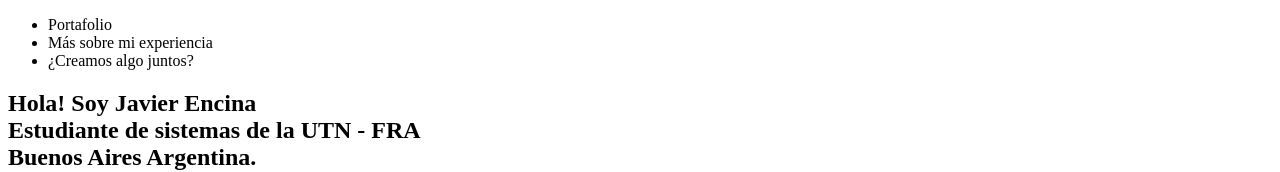
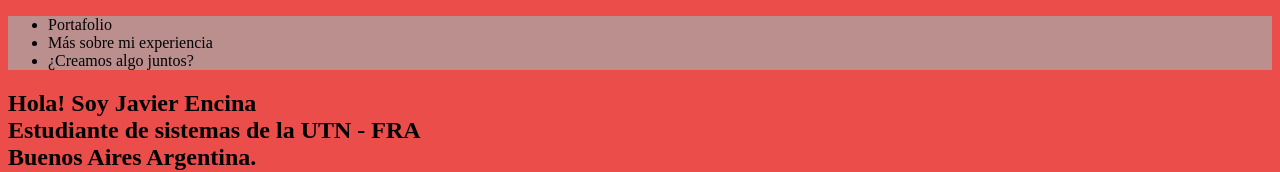
Before and after one commit to encinafr/DesarrolloWeb, a plain HTML site: page ProjectPortafolio.html in a window 1280 px wide. Shown: the top 172 px of the page. Drawn offline with Linux system fonts and the light colour scheme.

Commit message:
agregando css

```diff
--- a/ProjectPortafolio.html
+++ b/ProjectPortafolio.html
@@ -13,6 +13,12 @@
     <link rel="mask-icon" href="/safari-pinned-tab.svg" color="#5bbad5">
     <meta name="msapplication-TileColor" content="#da532c">
     <meta name="theme-color" content="#ffffff">
+    <link rel="stylesheet" href="css/estilos.css">
+    <style>
+        header{
+            background: rosybrown;
+        }
+    </style>
 </head>
 <body>
     <header>
--- /dev/null
+++ b/css/estilos.css
@@ -0,0 +1,3 @@
+body{
+    background: #eb4d4b
+}
```
